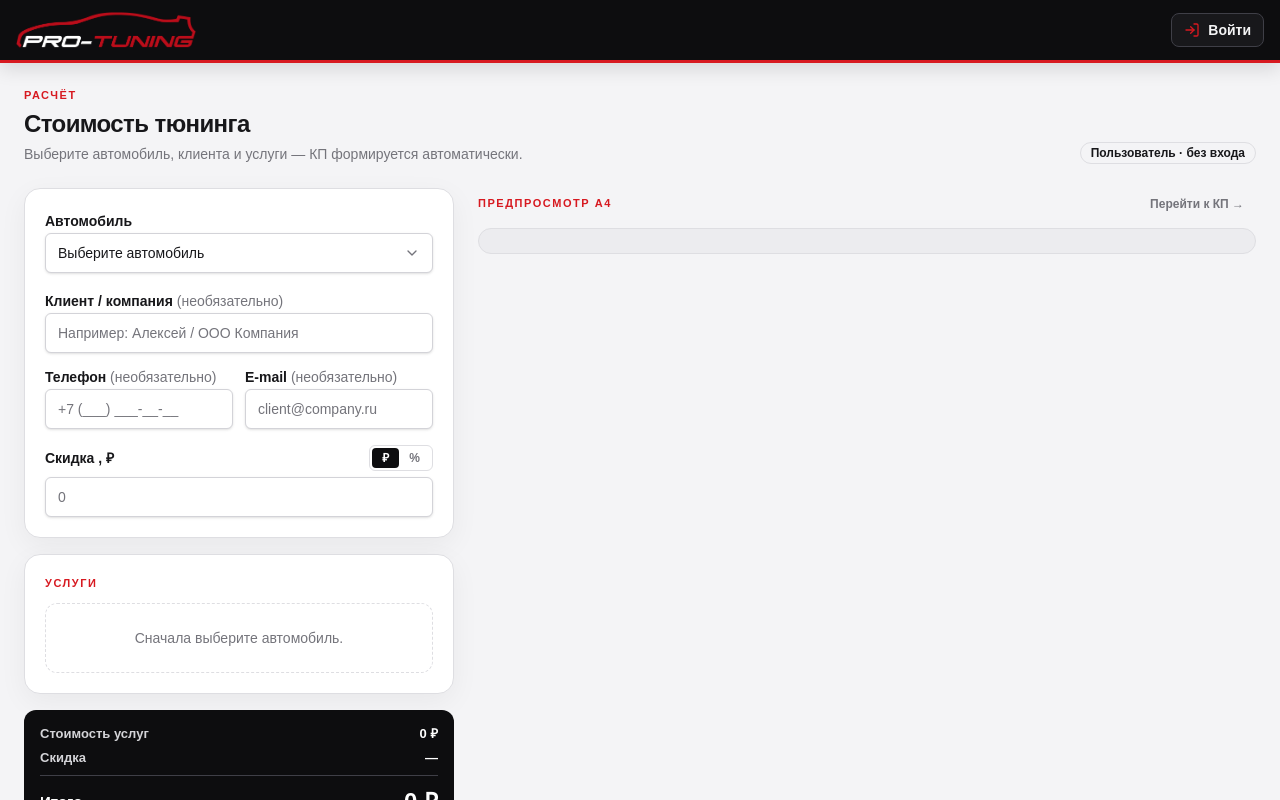
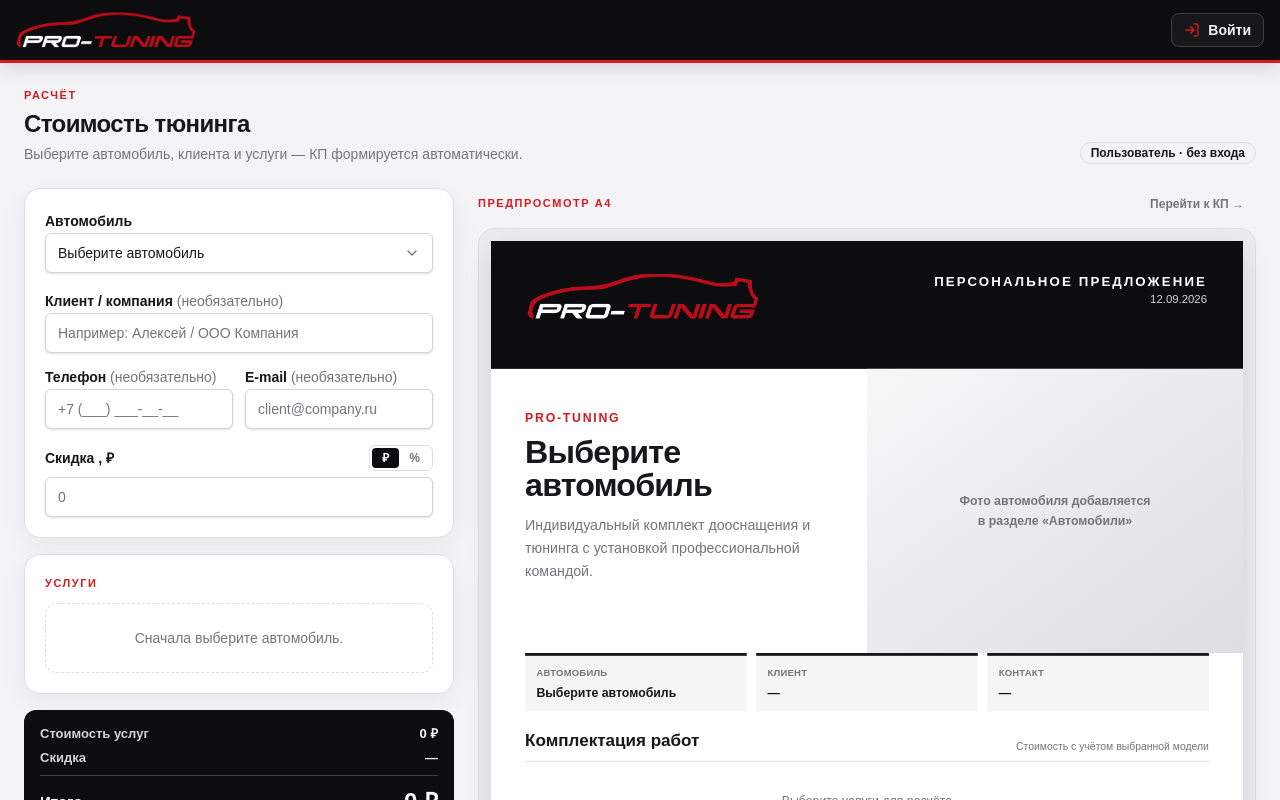
Before and after one commit to fesautokrasnodar/protuning, a React (Vite) app: page /#/calculator in a window 1280 px wide. Shown: the top 800 px of the page. Built offline with nearby package versions, Linux system fonts and the light colour scheme.

Commit message:
фикс: превью КП пропадало из-за отсутствия первичного измерения

```diff
--- a/src/components/proposal/a4-preview-frame.tsx
+++ b/src/components/proposal/a4-preview-frame.tsx
@@ -10,8 +10,8 @@ const A4_WIDTH = 794
 export function A4PreviewFrame({ children }: { children: React.ReactNode }) {
   const wrapRef = useRef<HTMLDivElement>(null)
   const innerRef = useRef<HTMLDivElement>(null)
-  const [scale, setScale] = useState(0)
-  const [height, setHeight] = useState(0)
+  const [scale, setScale] = useState(1)
+  const [height, setHeight] = useState(1123)
 
   useEffect(() => {
     const wrap = wrapRef.current
@@ -29,8 +29,6 @@ export function A4PreviewFrame({ children }: { children: React.ReactNode }) {
     return () => ro.disconnect()
   }, [])
 
-  if (scale === 0) return <div ref={wrapRef} className="a4-frame-wrap relative w-full" />
-
   return (
     <div ref={wrapRef} className="a4-frame-wrap relative w-full" style={{ height }}>
       <div
```
